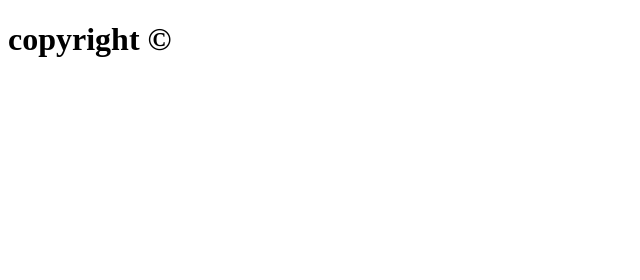
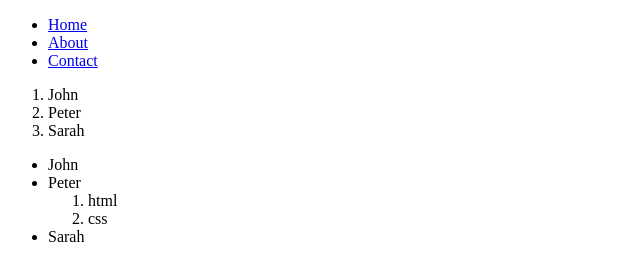
Before and after one commit to richardyhayashi/html5-css3-scratch-fcc, a plain HTML site: page src/index.html in a window 1280 px wide. Shown: the whole page, without its empty margins (0-640 px from the left). Drawn offline with Linux system fonts and the light colour scheme.

Commit message:
Finished Chapter 34.

```diff
--- a/src/index.html
+++ b/src/index.html
@@ -6,5 +6,25 @@
     <title>Document</title>
 </head>
 <body>
-   <h1>copyright &copy;</h1>
+    <ul>
+        <li><a href="#">Home</a></li>
+        <li><a href="#">About</a></li>
+        <li><a href="#">Contact</a></li>
+    </ul>
+    <ol>
+        <li>John</li>
+        <li>Peter</li>
+        <li>Sarah</li>
+    </ol>
+    <ul>
+        <li>John</li>
+        <li>
+            Peter
+            <ol>
+                <li>html</li>
+                <li>css</li>
+            </ol>
+        </li>
+        <li>Sarah</li>
+    </ul>
 </html>
```
Also changed, not shown: 1 other file.
